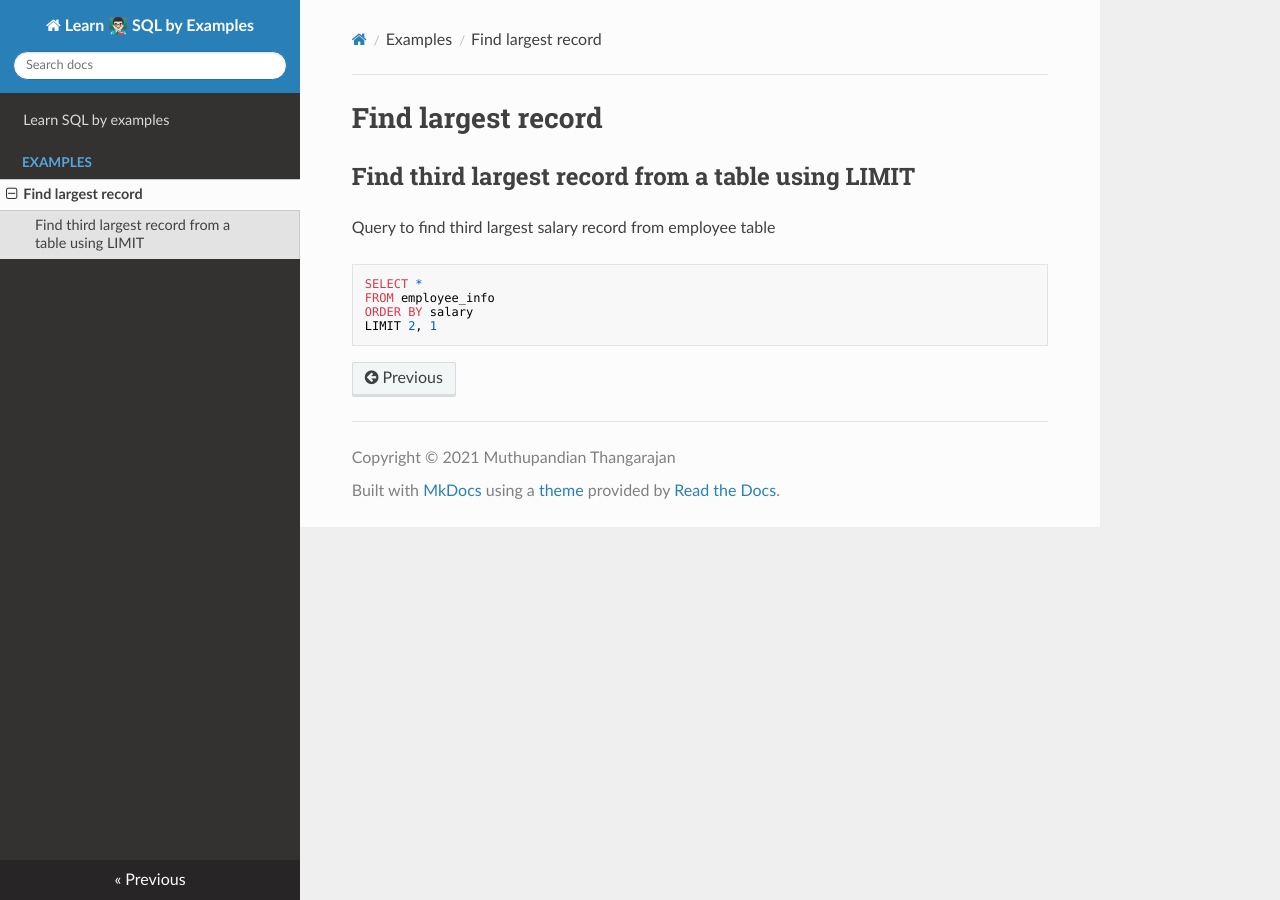
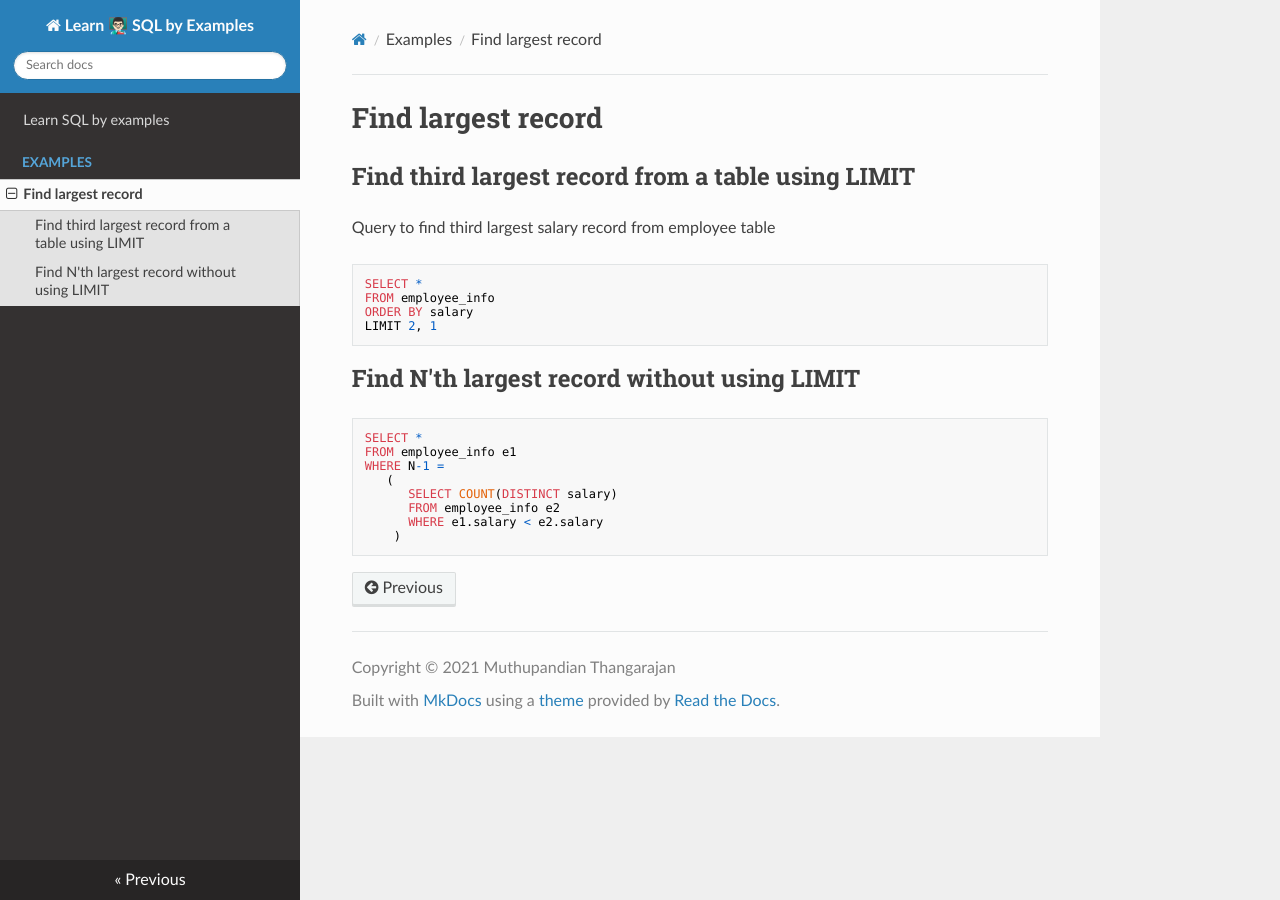
Before and after one commit to muthugit/learnsql, an MkDocs documentation site: the page built from docs/examples/find_largest.md, in a window 1280 px wide. Built offline with MkDocs 1.6.1, drawn with Linux system fonts in a browser that asks for light colours; nearby versions of some CDN libraries.

Commit message:
Update find_largest.md

````diff
--- a/docs/examples/find_largest.md
+++ b/docs/examples/find_largest.md
@@ -10,3 +10,16 @@ FROM employee_info
 ORDER BY salary
 LIMIT 2, 1
 ```
+
+## Find N'th largest record without using LIMIT
+
+```sql
+SELECT *
+FROM employee_info e1
+WHERE N-1 =
+   (
+      SELECT COUNT(DISTINCT salary)
+      FROM employee_info e2
+      WHERE e1.salary < e2.salary
+    )
+```
````
